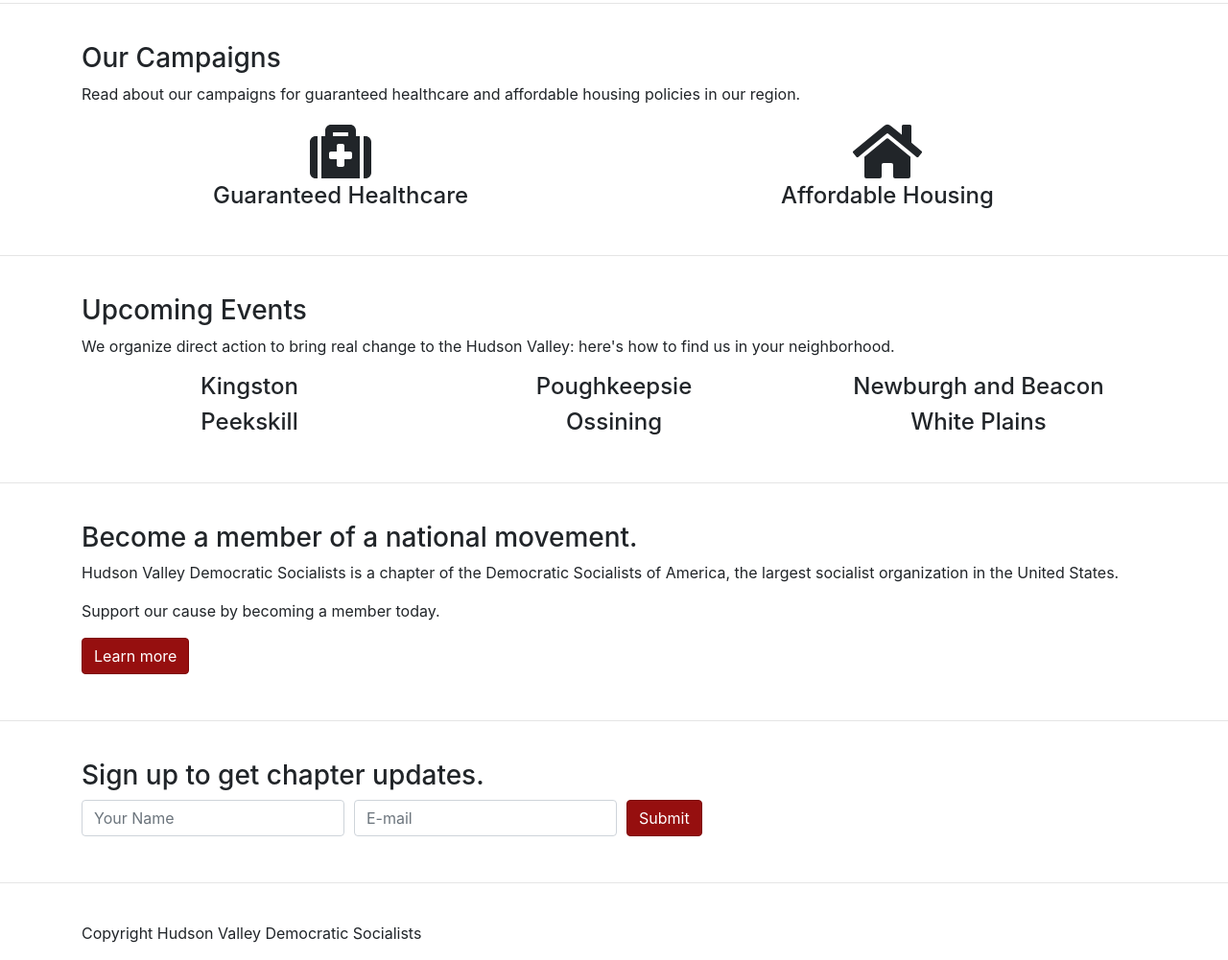
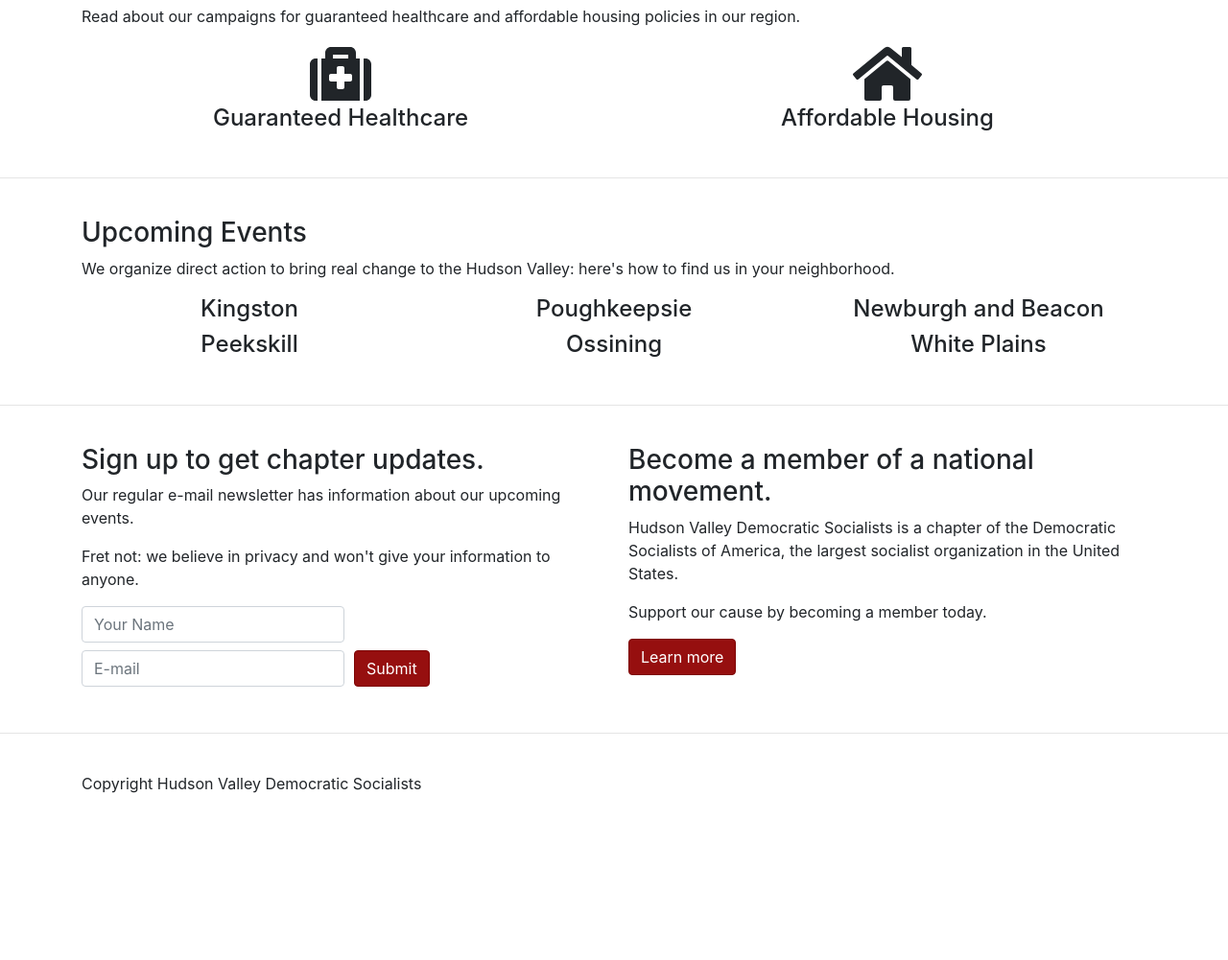
Before and after one commit to hudsonvalleydsa/home, a plain HTML site: page index2.html in a window 1280 px wide. Shown: the part 605-1606 px from the top of the page at 96% size. After the commit the page ends 1450 px from the top, so only its background shows below. Drawn offline with nearby package versions, Linux system fonts and the light colour scheme.

Commit message:
Updated e-mail and join sections at bottom of page

```diff
--- a/index2.html
+++ b/index2.html
@@ -48,10 +48,6 @@
             </div>
         </div>
       </section>
-
-      <br />
-      <hr />
-      <br />
 
       <section id="campaigns">
         <div class="container">
@@ -106,22 +102,13 @@
       <hr />
       <br />
 
-      <section id="membership">
+      <section>
         <div class="container">
-          <h3>Become a member of a national movement.</h3>
-          <p>Hudson Valley Democratic Socialists is a chapter of the Democratic Socialists of America, the largest socialist organization in the United States.</p>
-          <p>Support our cause by becoming a member today.</p>
-          <a class="btn btn-primary mb-2" role="button" href="https://act.dsausa.org/donate/membership/">Learn more</a>
-        </div>
-      </section>
-
-      <br />
-      <hr />
-      <br />
-
-      <section id="email">
-        <div class="container">
+          <div class="row">
+            <div class="col-sm-12 col-md-6" id="email">
               <h3>Sign up to get chapter updates.</h3>
+              <p>Our regular e-mail newsletter has information about our upcoming events.</p>
+              <p>Fret not: we believe in privacy and won't give your information to anyone.</p>
               <form>
                 <div class="form-row align-items-center">
                   <div class="col-auto">
@@ -137,6 +124,15 @@
                   </div>
                 </div>
               </form>
+            </div>
+
+            <div class="col-sm-12 col-md-6" id="membership">
+              <h3>Become a member of a national movement.</h3>
+              <p>Hudson Valley Democratic Socialists is a chapter of the Democratic Socialists of America, the largest socialist organization in the United States.</p>
+              <p>Support our cause by becoming a member today.</p>
+              <a class="btn btn-primary mb-2" role="button" href="https://act.dsausa.org/donate/membership/">Learn more</a>
+            </div>
+          </div>
         </div>
       </section>
 
```
Lines whose indentation alone changed are shown as unchanged.
